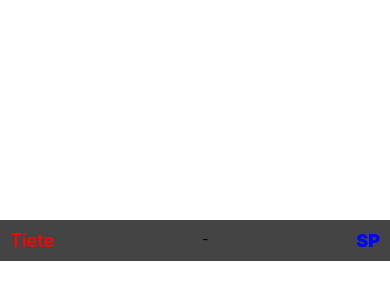
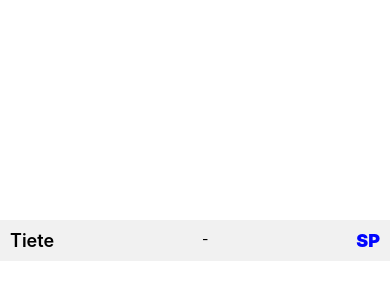
Before and after one commit to ElitonCamargo/AppName, a React Native app: screen / in a window 390 px wide. Shown: the part 182-482 px from the top of the page. Built offline with nearby package versions, Linux system fonts and the light colour scheme.

Commit message:
Atualizando cor

```diff
--- a/App.js
+++ b/App.js
@@ -2,13 +2,17 @@ import { StatusBar } from 'expo-status-bar';
 import { StyleSheet, View } from 'react-native';
 
 import dados from './service/dados.js';
-import CardCidade from './components/card_cidade'; // Corrigir o nome da importação
+import CardCidade from './components/card_cidade';
 
 export default function App() {
   console.log(dados.state, dados.cities);
   return (
     <View style={styles.container}>
-      <CardCidade nome="Tiete" uf="SP" /> {/* Corrigir o nome do componente */}
+      <CardCidade
+        nome="Tiete"
+        uf="SP"
+        key={111}
+      />
       <StatusBar style="auto" />
     </View>
   );
--- a/components/card_cidade.js
+++ b/components/card_cidade.js
@@ -18,11 +18,11 @@ const styles = StyleSheet.create({
         padding: 10,
         flexDirection: 'row',
         justifyContent: 'space-between',
-        backgroundColor: '#444'
+        backgroundColor: '#f1f1f1'
     },
     cidade: {
         fontSize: 18,
-        color: '#ff0202',
+        color: '#000000',
         fontWeight: '600'
     },
     uf: {
```
